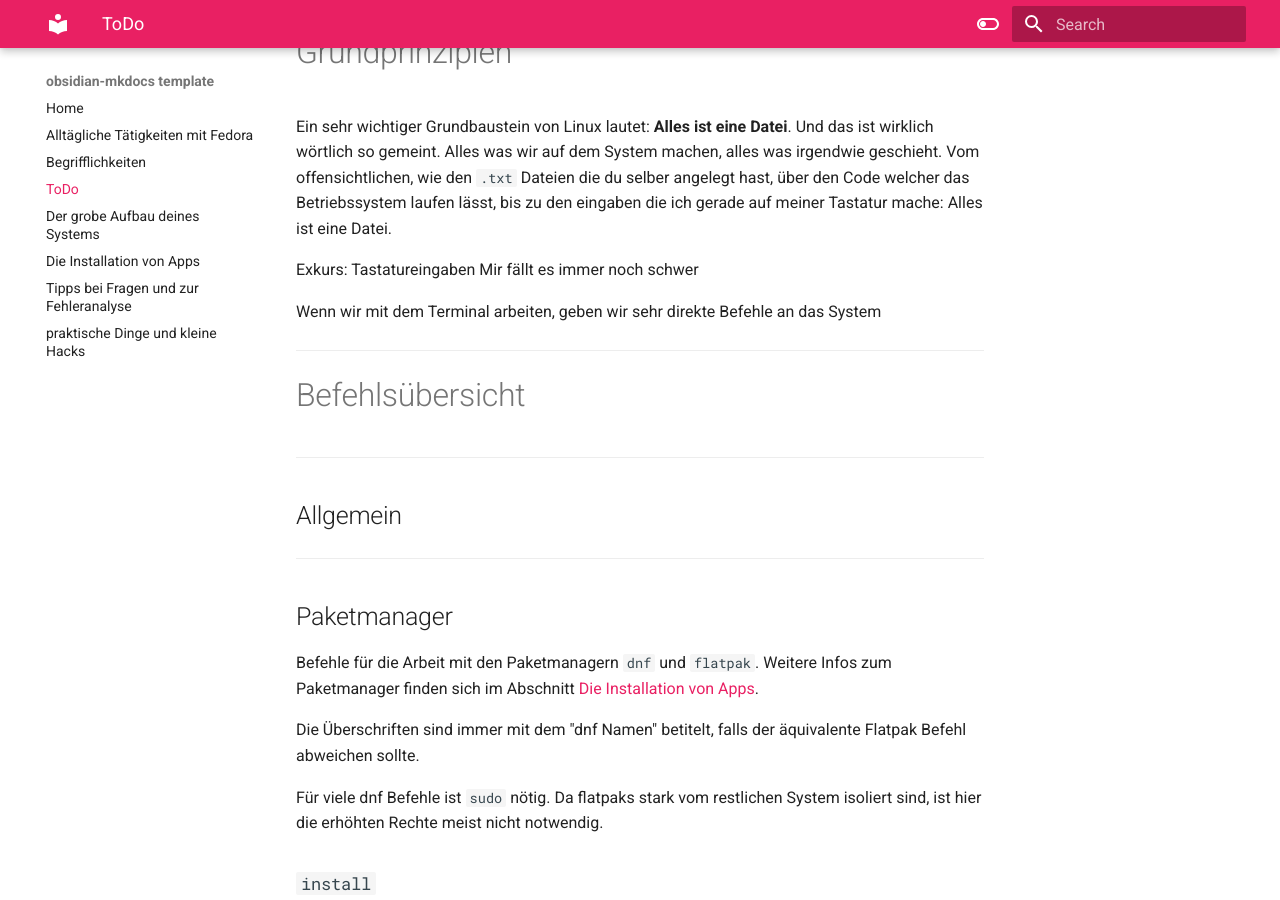
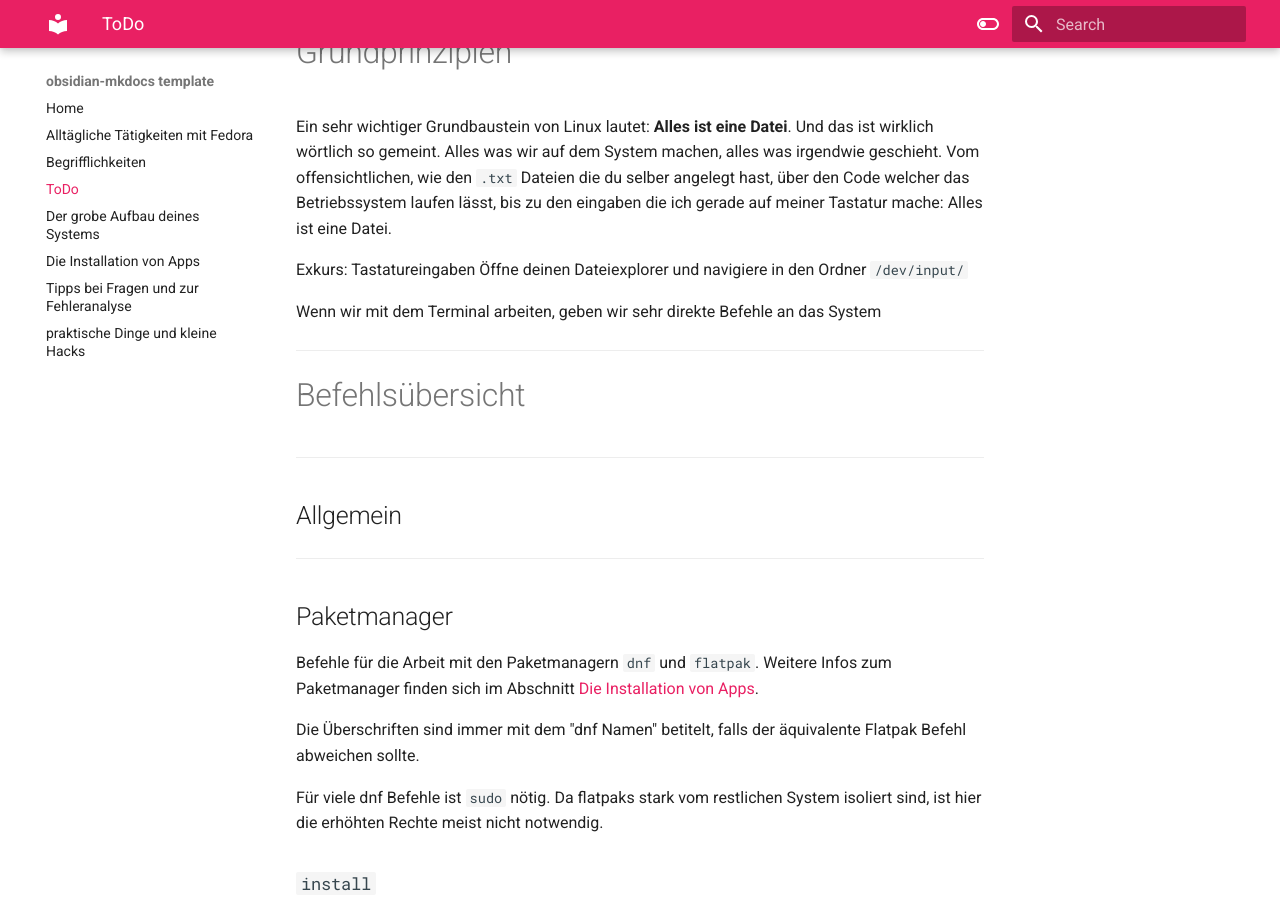
Before and after one commit to Tecipry/Handbuch-fedoraKDE, an MkDocs documentation site: the page built from docs/Das Terminal.md, in a window 1280 px wide and 900 px high, scrolled down 670 px. Built offline with MkDocs 1.6.1 and Material for MkDocs 9.7.7, drawn with Linux system fonts in a browser that asks for light colours.

Commit message:
backup from:  20-12-2025 13:19:45

```diff
--- a/docs/Das Terminal.md
+++ b/docs/Das Terminal.md
@@ -16,7 +16,7 @@ Ein sehr wichtiger Grundbaustein von Linux lautet: **Alles ist eine Datei**.
 Und das ist wirklich wörtlich so gemeint. Alles was wir auf dem System machen, alles was irgendwie geschieht. Vom offensichtlichen, wie den `.txt` Dateien die du selber angelegt hast, über den Code welcher das Betriebssystem laufen lässt, bis zu den eingaben die ich gerade auf meiner Tastatur mache: Alles ist eine Datei.
 
 Exkurs: Tastatureingaben
-Mir fällt es immer noch schwer
+Öffne deinen Dateiexplorer und navigiere in den Ordner `/dev/input/`
 
 Wenn wir mit dem Terminal arbeiten, geben wir sehr direkte Befehle an das System
 
```
